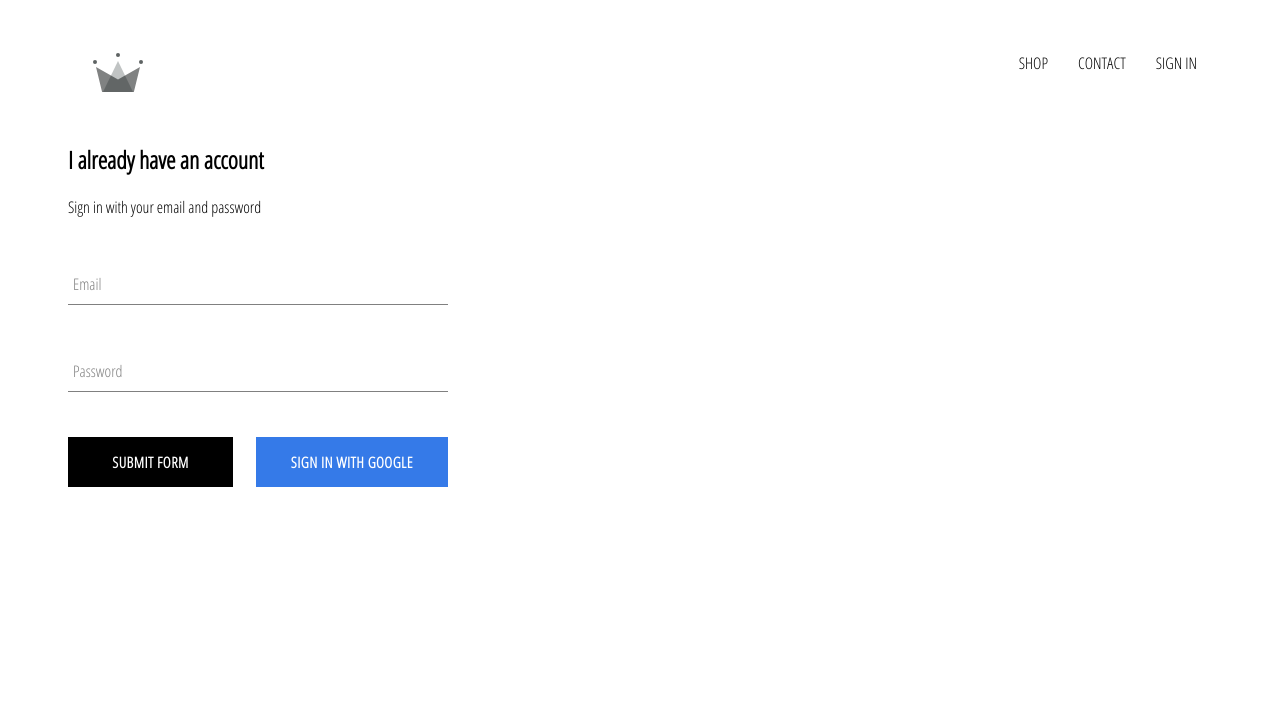
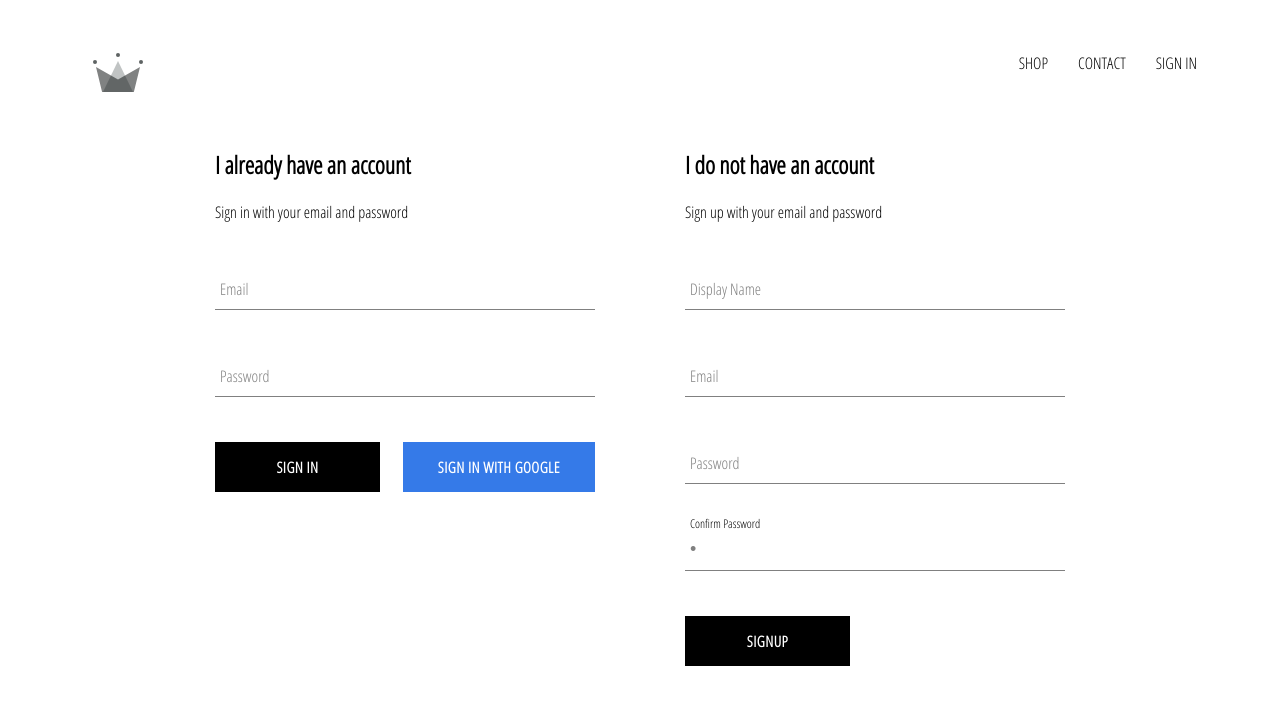
Before and after one commit to hariclerry/ecommerce-full-app, a React (Create React App) app: page /user in a window 1280 px wide. Shown: the top 704 px of the page. Built offline with nearby package versions, Linux system fonts and the light colour scheme; no server answers.

Commit message:
implement firebase store and integrate with signup

```diff
--- a/src/App.js
+++ b/src/App.js
@@ -6,7 +6,7 @@
 import ShopPage from "pages/shop/shop";
 import Header from "components/header/header";
 import UserAuth from "pages/userAuth/userAuth"
-import { auth } from './firebase/firebaseUtil'
+import { auth, createUserProfileDocument } from "./firebase/firebaseUtil";
 
 class App extends React.Component {
   state = {
@@ -16,8 +16,23 @@
   // unsubscribe method
   unsubscribeFromAuth = null;
   componentDidMount() {
-    this.unsubscribeFromAuth = auth.onAuthStateChanged((user) => {
-      this.setState({ currentUser: user });
+    this.unsubscribeFromAuth = auth.onAuthStateChanged(async (userAuth) => {
+      if (userAuth) {
+        const userRef = await createUserProfileDocument(userAuth);
+
+        userRef.onSnapshot((snapShot) => {
+          this.setState({
+            currentUser: {
+              id: snapShot.id,
+              ...snapShot.data(),
+            },
+          });
+
+          console.log(this.state);
+        });
+      }
+
+      this.setState({ currentUser: userAuth });
     });
   }
 
--- a/src/components/signIn/signin.jsx
+++ b/src/components/signIn/signin.jsx
@@ -53,7 +53,7 @@
             required
           />
           <div className='buttons'>
-          <CustomButton type="submit"> Submit form</CustomButton>
+          <CustomButton type="submit"> SIGN IN</CustomButton>
           <CustomButton onClick={signInWithGoogle} isGoogleSingIn>
             {" "}
             Sign in with Google
--- /dev/null
+++ b/src/components/signUp/signUp.jsx
@@ -0,0 +1,99 @@
+import React, { Component } from "react";
+
+import { auth, createUserProfileDocument } from "../../firebase/firebaseUtil.js";
+
+import FormInput from "components/form-input/formInput";
+import CustomButton from "components/customButton/customButton";
+import "./signUp.scss";
+
+class signin extends Component {
+  state = {
+    displayName: "",
+    email: "",
+    password: "",
+    confirmPassword: " ",
+  };
+
+  handleSubmit = async (event) => {
+      event.preventDefault();
+
+      const { displayName, email, password, confirmPassword } = this.state;
+
+      if (password !== confirmPassword) {
+          alert("Passwords don't match");
+          return;
+
+      }
+      try {
+          const { user } = await auth.createUserWithEmailAndPassword(email, password);
+          await createUserProfileDocument(user, { displayName })
+
+          this.setState({
+            displayName: "",
+            email: "",
+            password: "",
+            confirmPassword: " ",
+          });
+      } catch (error) {
+          console.error(error)
+      }
+  };
+
+  handleChange = (event) => {
+    const { value, name } = event.target;
+
+    this.setState({
+      [name]: value,
+    });
+  };
+
+    render() {
+      const { displayName, email, password, confirmPassword} = this.state
+    return (
+      <div className="sign-in">
+        <h2>I do not have an account</h2>
+        <span>Sign up with your email and password</span>
+
+        <form className="sign-up-form" onSubmit={this.handleSubmit}>
+          <FormInput
+            name="displayName"
+            type="text"
+            value={displayName}
+            handleChange={this.handleChange}
+            label="Display Name"
+            required
+          />
+          <FormInput
+            name="email"
+            type="email"
+            value={email}
+            handleChange={this.handleChange}
+            label="Email"
+            required
+          />
+          <FormInput
+            name="password"
+            type="password"
+            value={password}
+            handleChange={this.handleChange}
+            label="Password"
+            required
+          />
+          <FormInput
+            name="confirmPassword"
+            type="password"
+            value={confirmPassword}
+            handleChange={this.handleChange}
+            label="Confirm Password"
+            required
+          />
+          <div className="buttons">
+            <CustomButton type="submit"> SIGNUP</CustomButton>
+          </div>
+        </form>
+      </div>
+    );
+  }
+}
+
+export default signin;
--- /dev/null
+++ b/src/components/signUp/signUp.scss
@@ -0,0 +1,14 @@
+.sign-in {
+    width: 380px;
+    display: flex;
+    flex-direction: column;
+
+    .title {
+        margin: 10px 0;
+    }
+
+    // .buttons {
+    //     // display: flex;
+    //     justify-content: space-between;
+    // }
+}
--- a/src/firebase/firebaseUtil.js
+++ b/src/firebase/firebaseUtil.js
@@ -16,6 +16,33 @@
 // Initialize Firebase
 firebase.initializeApp(config);
 
+// store data in firestore
+
+export const createUserProfileDocument = async (userAuth, additionalData) => {
+  if (!userAuth) return;
+
+  const userRef = firestore.doc(`users/${userAuth.uid}`);
+
+  const snapShot = await userRef.get();
+
+  if (!snapShot.exists) {
+    const { displayName, email } = userAuth;
+    const createdAt = new Date();
+    try {
+      await userRef.set({
+        displayName,
+        email,
+        createdAt,
+        ...additionalData,
+      });
+    } catch (error) {
+      console.log("error creating user", error.message);
+    }
+  }
+
+  return userRef;
+};
+
 export const auth = firebase.auth();
 export const firestore = firebase.firestore();
 
--- a/src/pages/userAuth/userAuth.jsx
+++ b/src/pages/userAuth/userAuth.jsx
@@ -1,11 +1,14 @@
 import React from 'react';
 
 import Signin from 'components/signIn/signin'
+import SignUp from "components/signUp/signUp";
+import './userAuth.scss'
 
 const UserAuth = () => {
     return (
-        <div>
-          <Signin />
+        <div className='sign-in-sign-up'>
+        <Signin />
+        <SignUp />
         </div>
     );
 };
--- a/src/pages/userAuth/userAuth.scss
+++ b/src/pages/userAuth/userAuth.scss
@@ -0,0 +1,7 @@
+.sign-in-sign-up {
+    width: 850px;
+    display: flex;
+    justify-content: space-between;
+    margin: 30px auto;
+
+}
```
